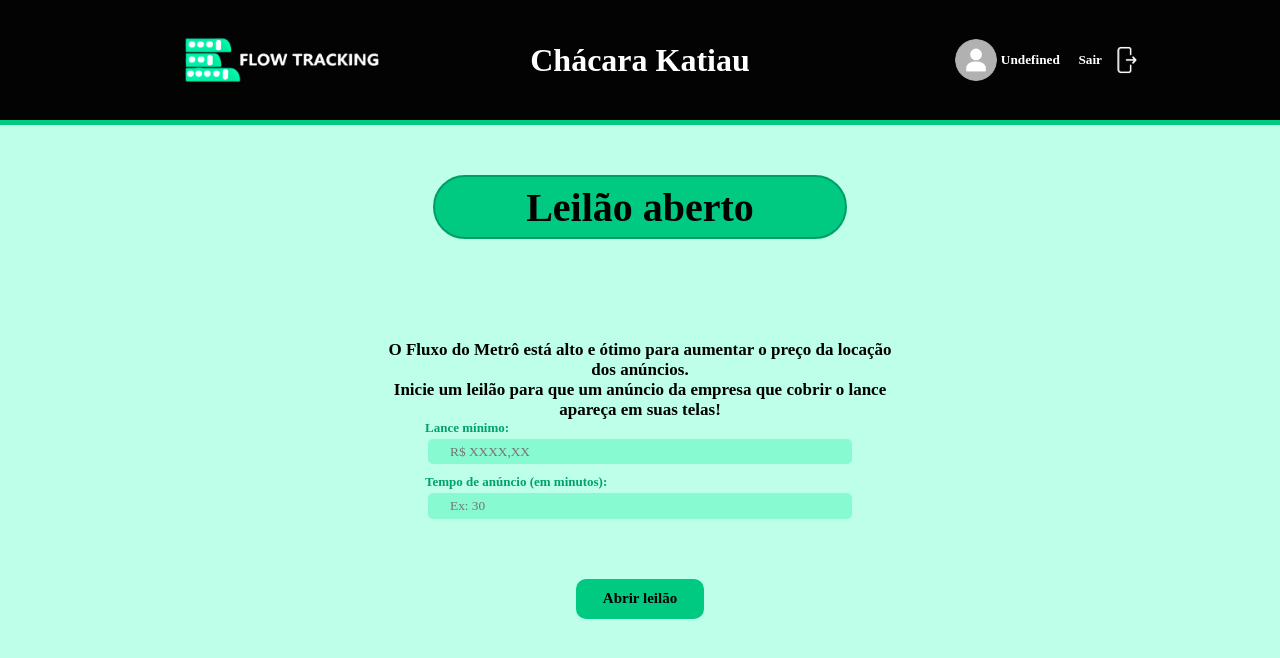
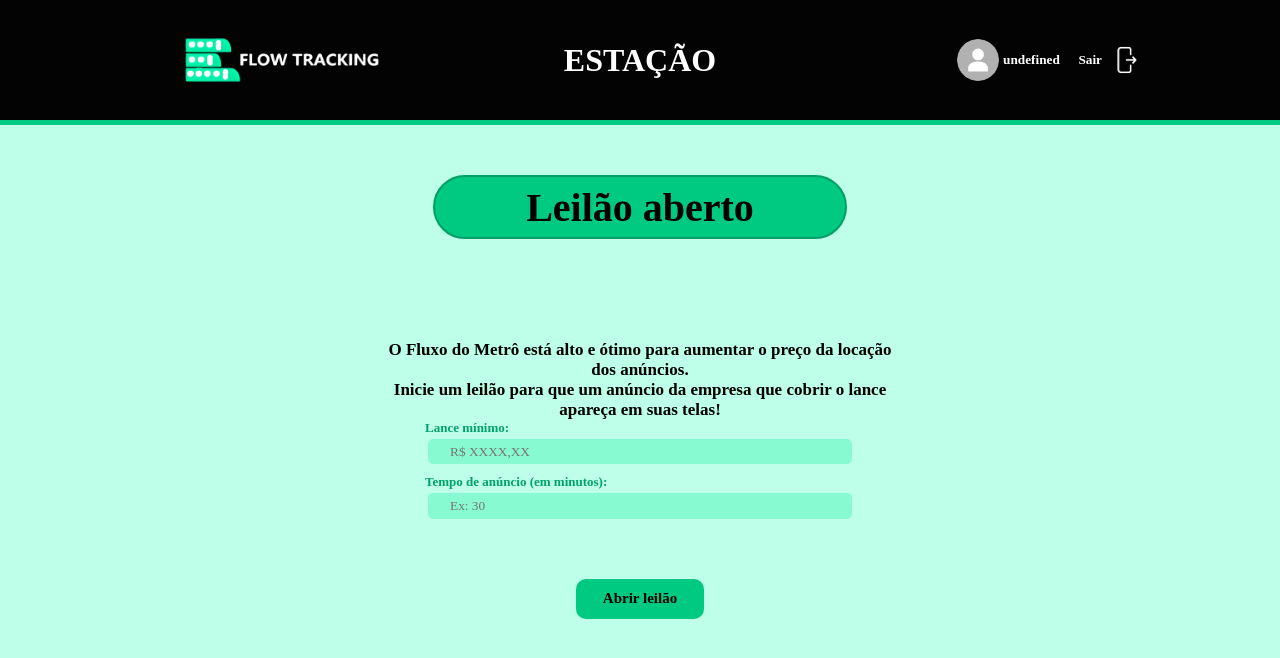
Before and after one commit to Grupo9-1ADSA-FlowTracking/FlowPerAd, a website: page site/public/leilao.html in a window 1280 px wide. Drawn offline with Linux system fonts and the light colour scheme; a script that the page names is missing; a web font is replaced by a local one.

Commit message:
Arrumando bug de session storage

```diff
--- a/site/public/leilao.html
+++ b/site/public/leilao.html
@@ -42,7 +42,7 @@
                 <img class="dashboard_logo" src="imagens/logos/logo3.png" />
             </div>
             <div class="menu_buttons">
-                <h1>Chácara Katiau</h1>
+                <h1>ESTAÇÃO</h1>
             </div>
             <div class="menu_logout">
                 <a class="menu_perfil" href="">
@@ -82,8 +82,8 @@
 
 </html>
 <script>
+    b_usuario.innerHTML = sessionStorage.NOME_USUARIO;
     function enviar() {
-        b_usuario.innerHTML = sessionStorage.NOME_USUARIO;
         leilao_mensagem.style.fontWeight = `1000`
         var preço = Number(input_leilao.value)
         if (preço == `` || preço < 1000) {
```
Also changed, not shown: site/public/dashboard_station1.html (+1 -1 lines).
